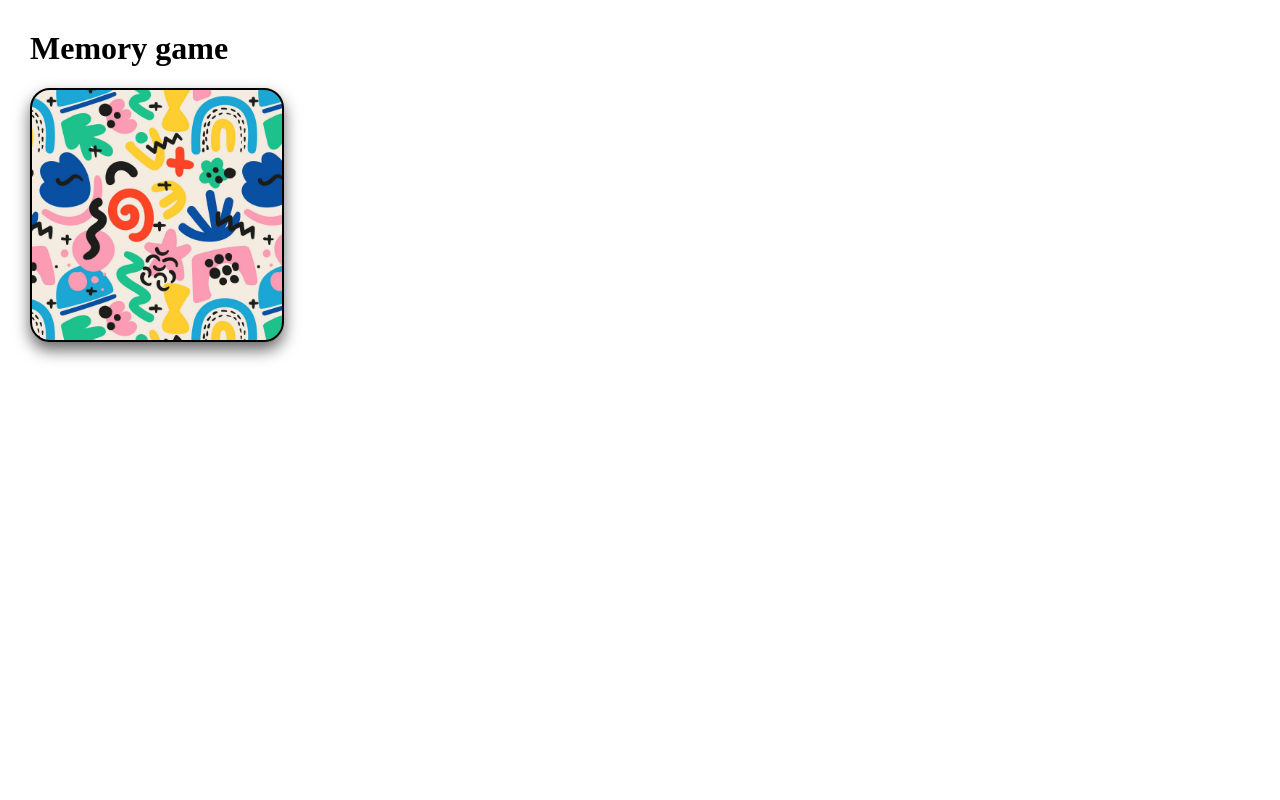
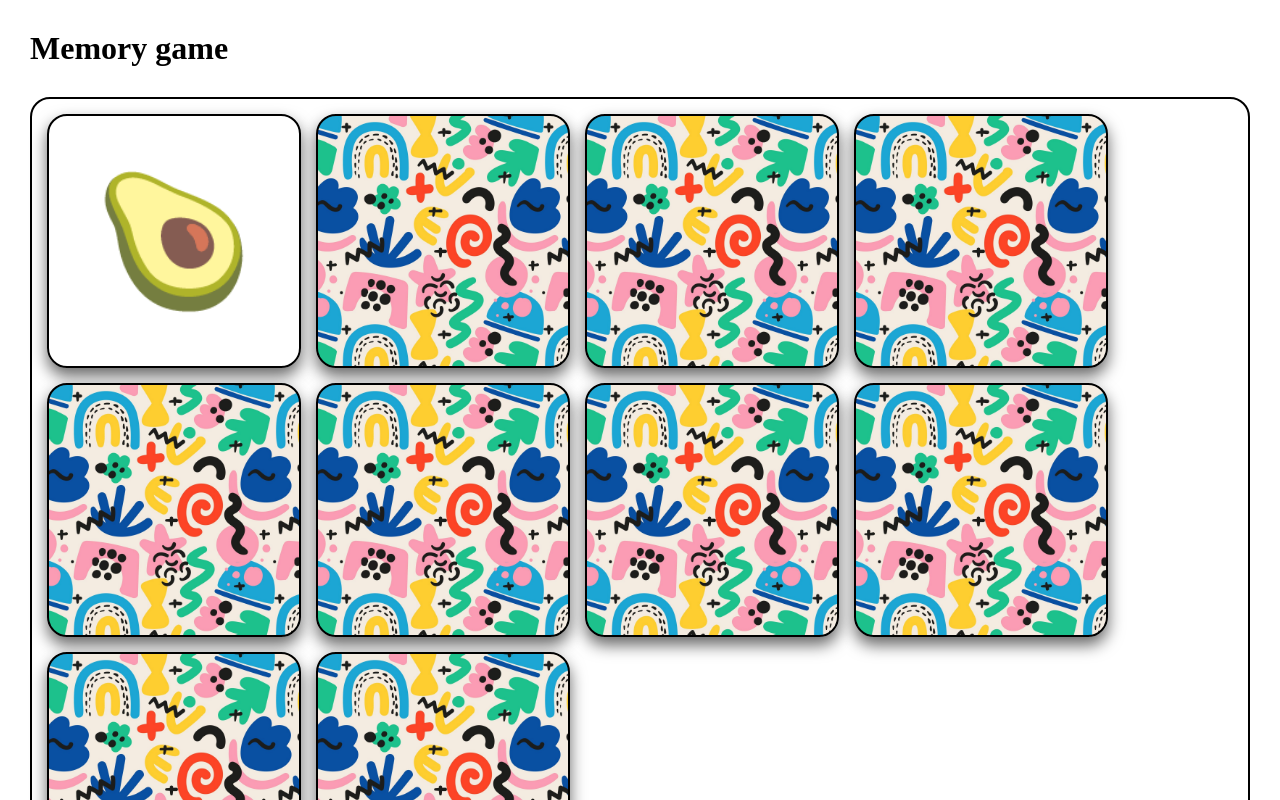
Before and after one commit to emy810/memory-game, a plain HTML site: page index.html in a window 1280 px wide. Both pictures are taken after a click on the element 157 px from the left and 215 px from the top of the page. Shown: the top 800 px of the page. Drawn offline with Linux system fonts and the light colour scheme.

Commit message:
cards displayed, styled, animated
Co-authored-by: Emebet Hunde

```diff
--- a/index.html
+++ b/index.html
@@ -9,8 +9,9 @@
   </head>
   <body>
     <h1>Memory game</h1>
-    <div class="cards-container">
-      <div class="flip-card"></div>
+
+       <div class="cards-container">
+       </div>
     </div>
   </body>
 </html>
--- a/script.js
+++ b/script.js
@@ -1,16 +1,100 @@
 const cardDetails = [
   {
     id: 1,
-    url: "url('./images/')",
+    name: "green-apple",
+    emoji: "🍏",
+  },
+  {
+    id: 2,
+    name: "grape",
+    emoji: "🍇",
+  },
+  {
+    id: 3,
+    name: "hamburger",
+    emoji: "🍔",
+  },
+  {
+    id: 4,
+    name: "avocado",
+    emoji: "🥑",
+  },
+  {
+    id: 5,
+    name: "pizza",
+    emoji: "🍕",
+  },
+  {
+    id: 6,
+    name: "sushi",
+    emoji: "🍣",
+  },
+  {
+    id: 7,
+    name: "sushi",
+    emoji: "🍰",
+  },
+  {
+    id: 8,
+    name: "popcorn",
+    emoji: "🍿",
+  },
+  {
+    id: 9,
+    name: "cherry",
+    emoji: "🍒",
+  },
+  {
+    id: 10,
+    name: "donut",
+    emoji: "🍩",
   },
 ];
 
-const flipCard = document.querySelector(".flip-card");
+const emojiArray = cardDetails.map((item) => item.emoji);
+console.log(emojiArray);
 
-flipCard.addEventListener("click", () => {
-  flipCard.classList.toggle("flip");
+const cardsContainer = document.querySelector(".cards-container");
 
-  setTimeout(() => {
-    flipCard.classList.toggle("flip-card-flipped");
-  }, 300);
-});
+let numberOfCards = 10;
+
+function createCards(numberOfCards) {
+  const gameEmojiArray = [];
+
+  for (let i = 0; i < 2; i++) {
+    for (let i = 0; i < numberOfCards / 2; i++) {
+      gameEmojiArray.push(emojiArray[i]);
+    }
+  }
+
+  console.log(gameEmojiArray);
+
+  const shuffledGameEmojiArray = gameEmojiArray
+    .map((value) => ({ value, sort: Math.random() }))
+    .sort((a, b) => a.sort - b.sort)
+    .map(({ value }) => value);
+
+  console.log("game emoji array shuffled" + shuffledGameEmojiArray);
+
+  for (let i = 0; i < shuffledGameEmojiArray.length; i++) {
+    let newFlipCard = document.createElement("div");
+    newFlipCard.classList.add("flip-card");
+    let emojiSpan = document.createElement("span");
+    emojiSpan.innerHTML = shuffledGameEmojiArray[i];
+    emojiSpan.classList.add("emoji");
+    newFlipCard.append(emojiSpan);
+
+    cardsContainer.append(newFlipCard);
+
+    newFlipCard.addEventListener("click", () => {
+      newFlipCard.classList.toggle("flip");
+
+      setTimeout(() => {
+        newFlipCard.classList.toggle("flip-card-flipped");
+        emojiSpan.classList.toggle("emoji-flipped");
+      }, 300);
+    });
+  }
+}
+
+createCards(numberOfCards);
--- a/styles.css
+++ b/styles.css
@@ -5,7 +5,7 @@ body {
 .flip-card {
   width: 250px;
   aspect-ratio: 1;
-  background-image: url(./images/card-picture.jpg);
+  /* background-image: "url(./images/card-picture.jpg)"; */
   background-size: contain;
   border-radius: 20px;
   border: 2px solid black;
@@ -14,15 +14,40 @@ body {
   transition: transform 1s;
   transform-style: preserve-3d;
   box-shadow: 0 8px 16px 0 rgba(0, 0, 0, 0.6);
+  display: flex;
+  align-items: center;
+  justify-content: center;
+  background-image: url(./images/card-backside.jpg);
+}
+
+.emoji {
+  width: 100%;
+  font-size: 8rem;
+  text-align: center;
+  display: none;
+}
+
+.emoji-flipped {
+  display: block;
 }
 
 .flip-card-flipped {
-  background-image: url(./images/card-backside.jpg);
-
   /* transform: rotateY(180deg); */
+  background-image: none;
 }
 
 .flip {
   transform: rotateY(180deg);
   box-shadow: 0 8px 16px 0 rgba(0, 0, 0, 0.6);
 }
+
+.cards-container {
+  margin-block: 30px;
+  border: 2px solid black;
+  border-radius: 20px;
+
+  display: flex;
+  flex-wrap: wrap;
+  gap: 15px;
+  padding: 15px;
+}
```
